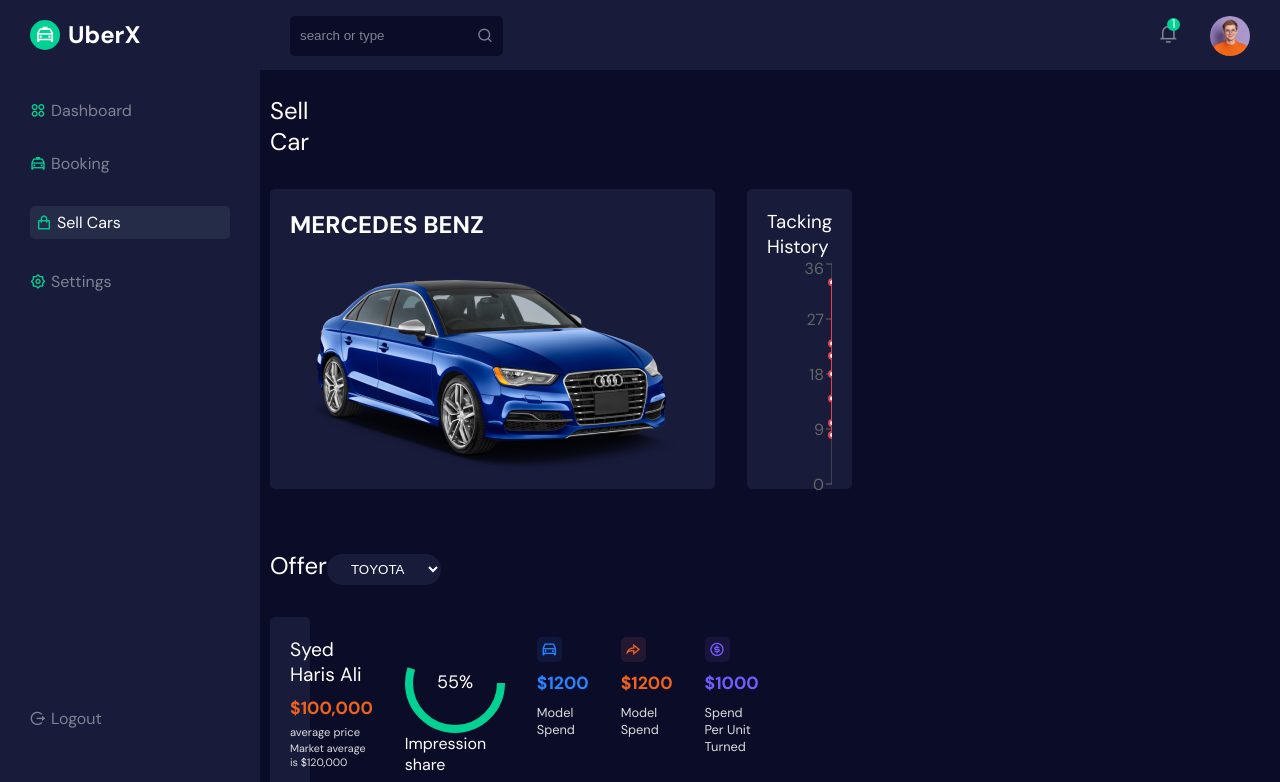
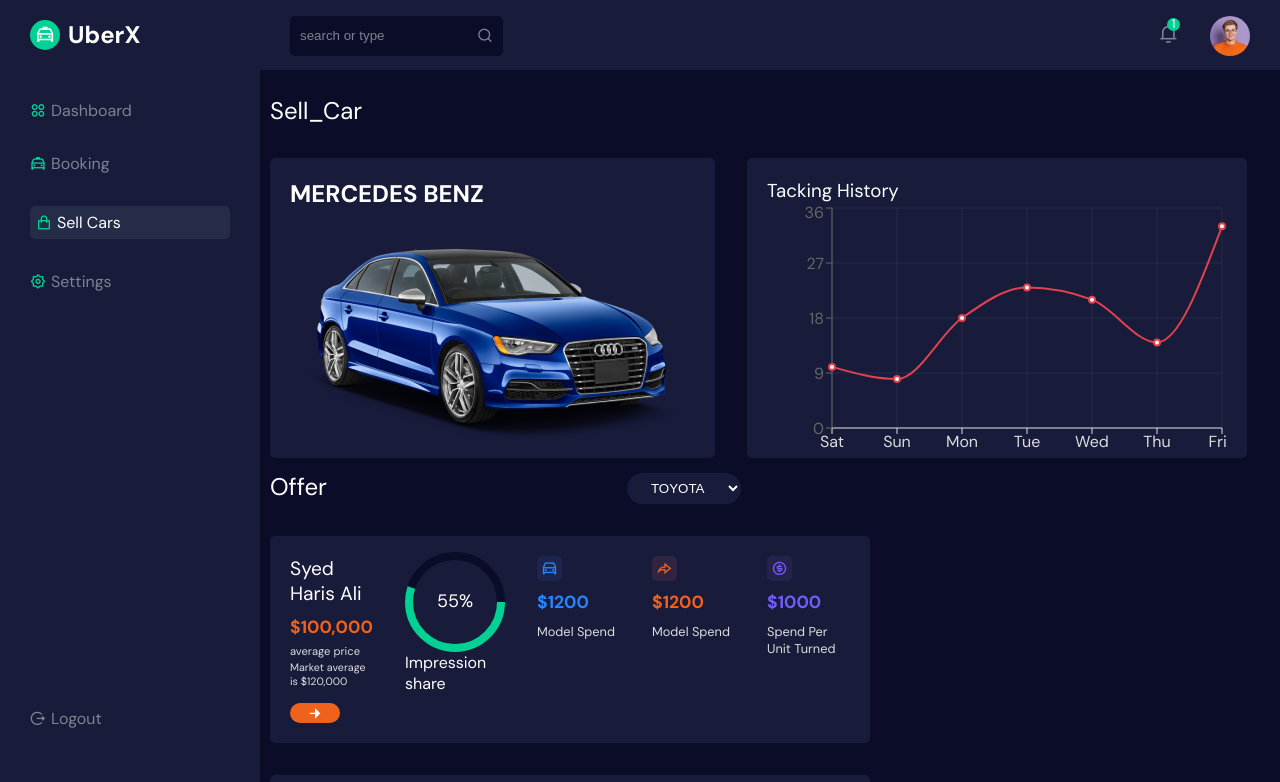
Before and after one commit to iusmansyed/Admin-panel, a React (Create React App) app: page /sell-Car in a window 1280 px wide. Shown: the top 782 px of the page. Built offline with nearby package versions, Linux system fonts and the light colour scheme.

Commit message:
admin-panel

```diff
--- a/package.json
+++ b/package.json
@@ -3,7 +3,7 @@
   "version": "0.1.0",
   "private": true,
   "dependencies": {
-    "@ant-design/icons": "^4.7.0",
+    "@ant-design/icons": "4.0.0",
     "@testing-library/jest-dom": "^5.16.5",
     "@testing-library/react": "^13.4.0",
     "@testing-library/user-event": "^13.5.0",
--- a/src/Pages/SellCar.jsx
+++ b/src/Pages/SellCar.jsx
@@ -9,7 +9,7 @@
   return (
     <div className="sell__car">
       <div className="sell__car-wrapper">
-        <h2 className="sell__car-title">Sell Car</h2>
+        <h2 className="sell__car-title">Sell_Car</h2>
         <div className="sell__car-top">
           <div className="sell__car-img">
             <h2>MERCEDES BENZ</h2>
@@ -24,7 +24,7 @@
           <div className="offer__top">
             <h2 className="sell__car-title">Offer</h2>
             <div className="filter__widget-02">
-              <select name="" id="">
+              <select name="" id="drop-Down">
                 <option value="TOYOTA">TOYOTA</option>
                 <option value="BMW">BMW</option>
                 <option value="AUDI">AUDI</option>
--- a/src/styles/sellcar.css
+++ b/src/styles/sellcar.css
@@ -29,6 +29,7 @@
   background: var(--primary-color);
   height: 300px;
   cursor: pointer;
+  width: 500px;
 }
 .tracking__history h3 {
   color: var(--heading-color);
@@ -45,10 +46,15 @@
 }
 .offer__top {
   display: flex;
-  align-items: baseline;
-  justify-content: space-between;
-  margin-top: 3rem;
+
+
 }
+#drop-Down{
+  margin-left: 300px;
+  margin-top: 15px;
+}
+
+
 .offer__top h2 {
   margin-top: -2px;
 }
@@ -60,6 +66,7 @@
   grid-template-columns: repeat(5, 1fr);
   column-gap: 2rem;
   margin-bottom: 2rem;
+  width: 600px;
 }
 .box__02 {
   height: 100%;
@@ -142,13 +149,7 @@
 .box__05 .spend__amount {
   color: #725cff;
 }
-/* @media only screen and (max-width:1090px) {
-    .settings__top{
-        display: flex;
-        flex-wrap: wrap;
-    }
 
-} */
 @media only screen and (max-width:576px){
   .sell__car-top{
     display: grid;
@@ -162,6 +163,7 @@
   .offer__item{
     display:grid;
     grid-template-columns: repeat(1,1fr);
+    width: 300px;
 
   }
   .sell__car-img{
@@ -178,6 +180,16 @@
     display: grid;
     margin-top:10px;
   }
+  #drop-Down{
+    margin-left: 100px;
+    margin-top: 15px;
+  }
+  .sell__car-title{
+
+    font-size: 20px;
+  }
+
+
 }
 @media only screen and (max-width:490px){
   .filter__widget-02{
```
Also changed, not shown: 1 other file (tests, documents, lock files or other folders).
